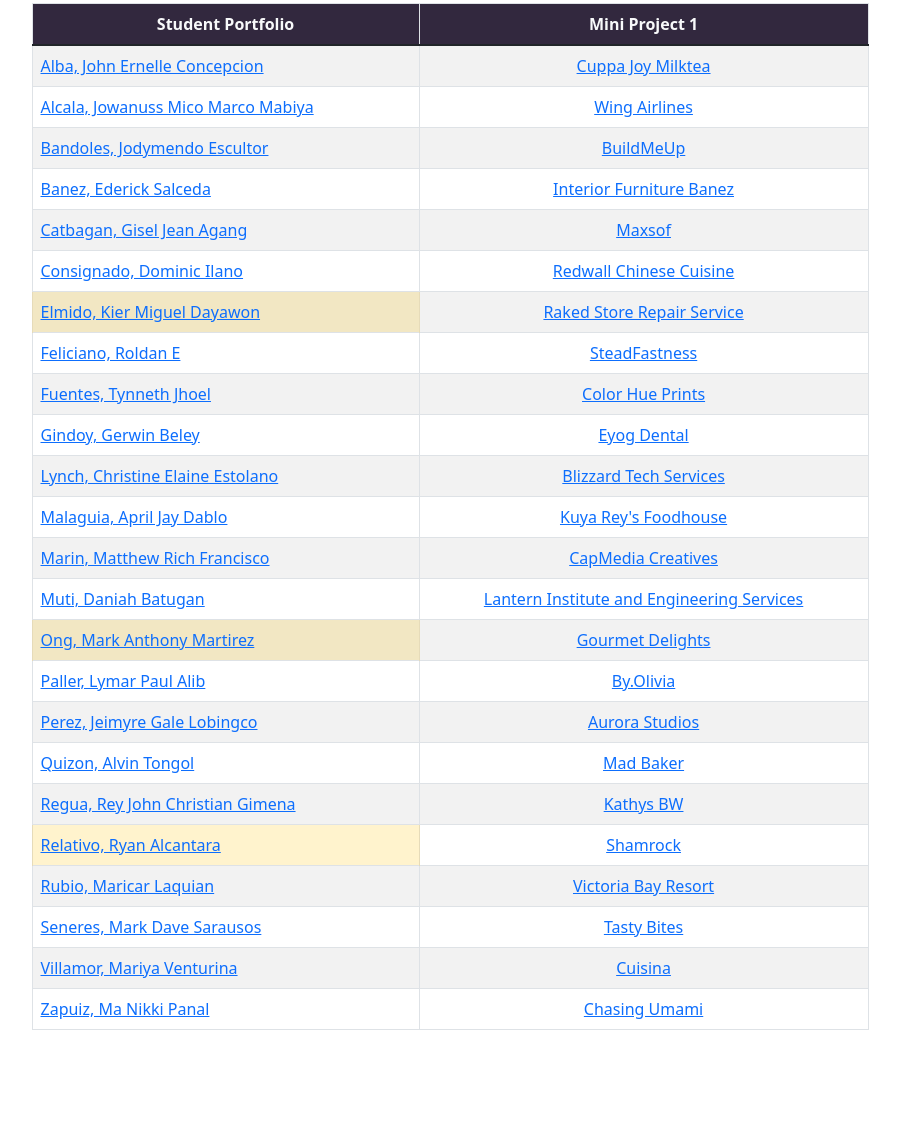
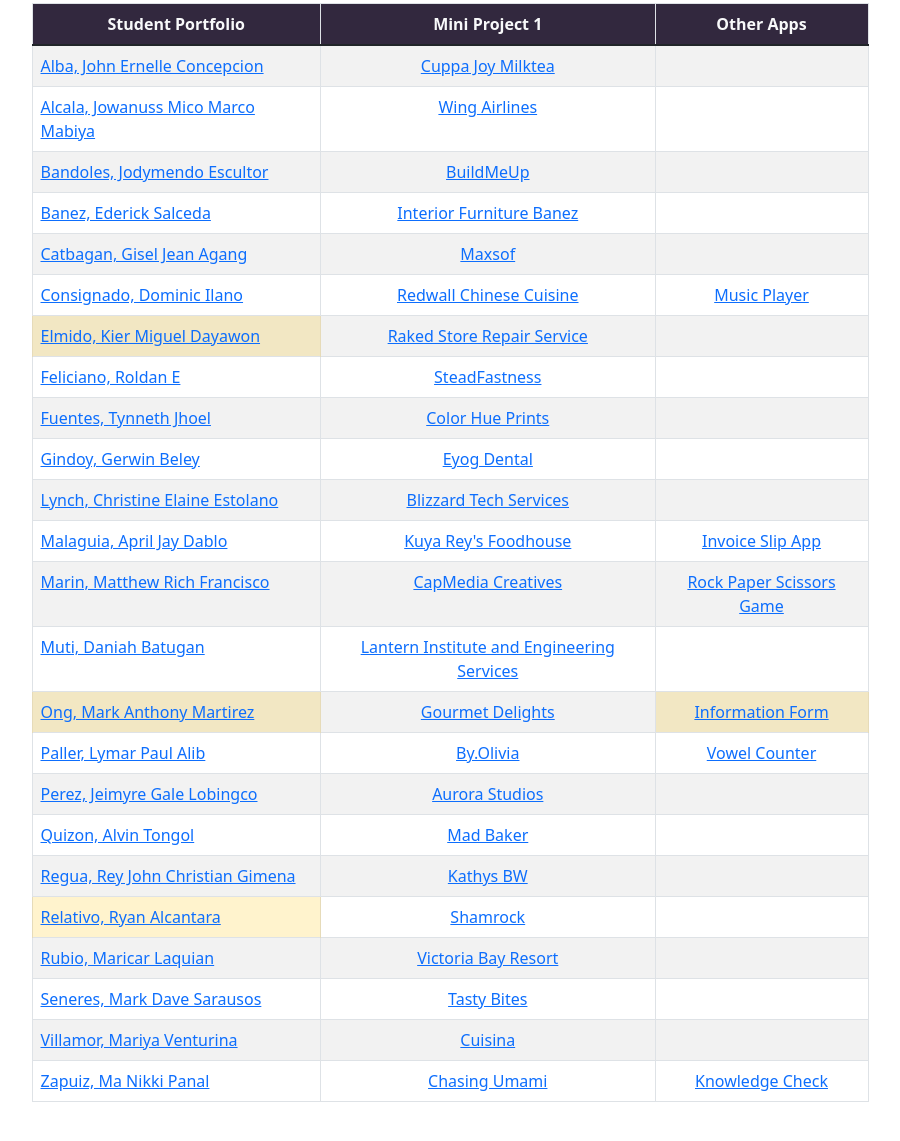
Before and after one commit to klanezurbano/simple-website, a plain HTML site: page index.html in a window 1280 px wide. Shown: the part 101-1242 px from the top of the page, without its empty margins (190-1090 px from the left). Before the commit the page ends 1179 px from the top, so only its background shows below. Drawn offline with nearby package versions, Linux system fonts and the light colour scheme.

Commit message:
:sparkles: Added Other Apps links

```diff
--- a/index.html
+++ b/index.html
@@ -40,104 +40,129 @@
         <tr>
           <th>Student Portfolio</th>
           <th>Mini Project 1</th>
+          <th>Other Apps</th>
         </tr>
       </thead>
       <tbody class="table-group-divider">
         <tr>
           <td><a href="https://ernellealba.github.io/">Alba, John Ernelle Concepcion</a></td>
           <td class="text-center"><a href="https://ernellealba.github.io/Cuppa-Joy-Milktea/">Cuppa Joy Milktea</a></td>
+          <td class="text-center"></td>
         </tr>
         <tr>
           <td><a href="https://micoalcala.github.io/">Alcala, Jowanuss Mico Marco Mabiya</a></td>
           <td class="text-center"><a href="https://micoalcala.github.io/Wing-Airlines-Company/">Wing Airlines</a></td>
+          <td class="text-center"></td>
         </tr>
         <tr>
           <td><a href="https://jodymendobandoles.github.io/">Bandoles, Jodymendo Escultor</a></td>
           <td class="text-center"><a href="https://jodymendobandoles.github.io/BuildMeUp/">BuildMeUp</a></td>
+          <td class="text-center"></td>
         </tr>
         <tr>
           <td><a href="https://esbanez.github.io/">Banez, Ederick Salceda</a></td>
           <td class="text-center"><a href="https://esbanez.github.io/Interior-furniture-Banez/">Interior Furniture Banez</a></td>
+          <td class="text-center"></td>
         </tr>
         <tr>
           <td><a href="https://giseljeancatbagan.github.io/">Catbagan, Gisel Jean Agang</a></td>
           <td class="text-center"><a href="https://giseljeancatbagan.github.io/maxsof/">Maxsof</a></td>
+          <td class="text-center"></td>
         </tr>
         <tr>
           <td><a href="https://nickconsignado.github.io/">Consignado, Dominic Ilano</a></td>
           <td class="text-center"><a href="https://nickconsignado.github.io/Redwall-Chinese-Cuisine/">Redwall Chinese Cuisine</a></td>
+          <td class="text-center"><a href="https://nickconsignado.github.io/my-player/">Music Player</a></td>
         </tr>
         <tr>
           <td class="table-warning"><a href="https://kiermiguel2020.github.io/">Elmido, Kier Miguel Dayawon</a></td>
           <td class="text-center"><a href="https://kiermiguel2020.github.io/raked-store-repair-service/">Raked Store Repair Service</a></td>
+          <td class="text-center"></td>
         </tr>
         <tr>
           <td><a href="https://felicianoroldan.github.io/">Feliciano, Roldan E</a></td>
           <td class="text-center"><a href="https://felicianoroldan.github.io/SteadFastness/">SteadFastness</a></td>
+          <td class="text-center"></td>
         </tr>
         <tr>
           <td><a href="https://tjfuentes.github.io/">Fuentes, Tynneth Jhoel</a></td>
           <td class="text-center"><a href="https://tjfuentes.github.io/color-hue-prints/">Color Hue Prints</a></td>
+          <td class="text-center"></td>
         </tr>
         <tr>
           <td><a href="https://gerwinbg.github.io/">Gindoy, Gerwin Beley</a></td>
           <td class="text-center"><a href="https://gerwinbg.github.io/eyog-dental/">Eyog Dental</a></td>
+          <td class="text-center"></td>
         </tr>
         <tr>
           <td><a href="https://elainelynch.github.io/">Lynch, Christine Elaine Estolano</a></td>
           <td class="text-center"><a href="https://elainelynch.github.io/blizzard-tech-services/">Blizzard Tech Services</a></td>
+          <td class="text-center"></td>
         </tr>
         <tr>
           <td><a href="https://malaguiaajay.github.io/">Malaguia, April Jay Dablo</a></td>
           <td class="text-center"><a href="https://malaguiaajay.github.io/Kuya-Rey-foodhouse/">Kuya Rey's Foodhouse</a></td>
+          <td class="text-center"><a href="https://malaguiaajay.github.io/simple-invoice-slip/">Invoice Slip App</a></td>
         </tr>
         <tr>
           <td><a href="https://matthewmarin.github.io/">Marin, Matthew Rich Francisco</a></td>
           <td class="text-center"><a href="https://matthewmarin.github.io/CapMedia-Creatives/">CapMedia Creatives</a></td>
+          <td class="text-center"><a href="https://matthewmarin.github.io/Rock-Paper-Scissor/">Rock Paper Scissors Game</a></td>
         </tr>
         <tr>
           <td><a href="https://daniah-muti.github.io/">Muti, Daniah Batugan</a></td>
           <td class="text-center"><a href="https://daniah-muti.github.io/lantern-institute-and-engineering-services/">Lantern Institute and Engineering Services</a></td>
+          <td class="text-center"></td>
         </tr>
         <tr>
           <td class="table-warning"><a href="https://ongmarkanthony.github.io/">Ong, Mark Anthony Martirez</a></td>
           <td class="text-center"><a href="https://ongmarkanthony.github.io/delight-gourmet/">Gourmet Delights</a></td>
+          <td class="text-center table-warning"><a href="https://github.com/ongmarkanthony/simpleApp">Information Form</a></td>
         </tr>
         <tr>
           <td><a href="https://lymarpaller.github.io/">Paller, Lymar Paul Alib</a></td>
           <td class="text-center"><a href="https://lymarpaller.github.io/by.olivia/">By.Olivia</a></td>
+          <td class="text-center"><a href="https://lymarpaller.github.io/vowel.counter/">Vowel Counter</a></td>
         </tr>
         <tr>
           <td><a href="https://galeperez.github.io/">Perez, Jeimyre Gale Lobingco</a></td>
           <td class="text-center"><a href="https://galeperez.github.io/aurora-studios/">Aurora Studios</a></td>
+          <td class="text-center"></td>
         </tr>
         <tr>
           <td><a href="https://alvinquizon.github.io/">Quizon, Alvin Tongol</a></td>
           <td class="text-center"><a href="https://alvinquizon.github.io/Mad-Baker/">Mad Baker</a></td>
+          <td class="text-center"></td>
         </tr>
         <tr>
           <td><a href="https://reyjohnregua.github.io/">Regua, Rey John Christian Gimena</a></td>
           <td class="text-center"><a href="https://reyjohnregua.github.io/kathys-bw/">Kathys BW</a></td>
+          <td class="text-center"></td>
         </tr>
         <tr>
           <td class="table-warning"><a href="https://ryanrelativo.github.io/">Relativo, Ryan Alcantara</a></td>
           <td class="text-center"><a href="https://ryanrelativo.github.io/Shamrock-ESL/">Shamrock</a></td>
+          <td class="text-center"></td>
         </tr>
         <tr>
           <td><a href="https://maricarrubio.github.io/">Rubio, Maricar Laquian</a></td>
           <td class="text-center"><a href="https://maricarrubio.github.io/victoriabayresort/">Victoria Bay Resort</a></td>
+          <td class="text-center"></td>
         </tr>
         <tr>
           <td><a href="https://markseneres.github.io/">Seneres, Mark Dave Sarausos</a></td>
           <td class="text-center"><a href="https://markseneres.github.io/TastyBites/">Tasty Bites</a></td>
+          <td class="text-center"></td>
         </tr>
         <tr>
           <td><a href="https://riyavillamor.github.io/">Villamor, Mariya Venturina</a></td>
           <td class="text-center"><a href="https://riyavillamor.github.io/Cuisina/">Cuisina</a></td>
+          <td class="text-center"></td>
         </tr>
         <tr>
           <td><a href="https://nikkizapuiz.github.io/">Zapuiz, Ma Nikki Panal</a></td>
           <td class="text-center"><a href="https://nikkizapuiz.github.io/Chasing-Umami/">Chasing Umami</a></td>
+          <td class="text-center"><a href="https://nikkizapuiz.github.io/simpleApp/">Knowledge Check</a></td>
         </tr>
       </tbody>
     </table>
```
